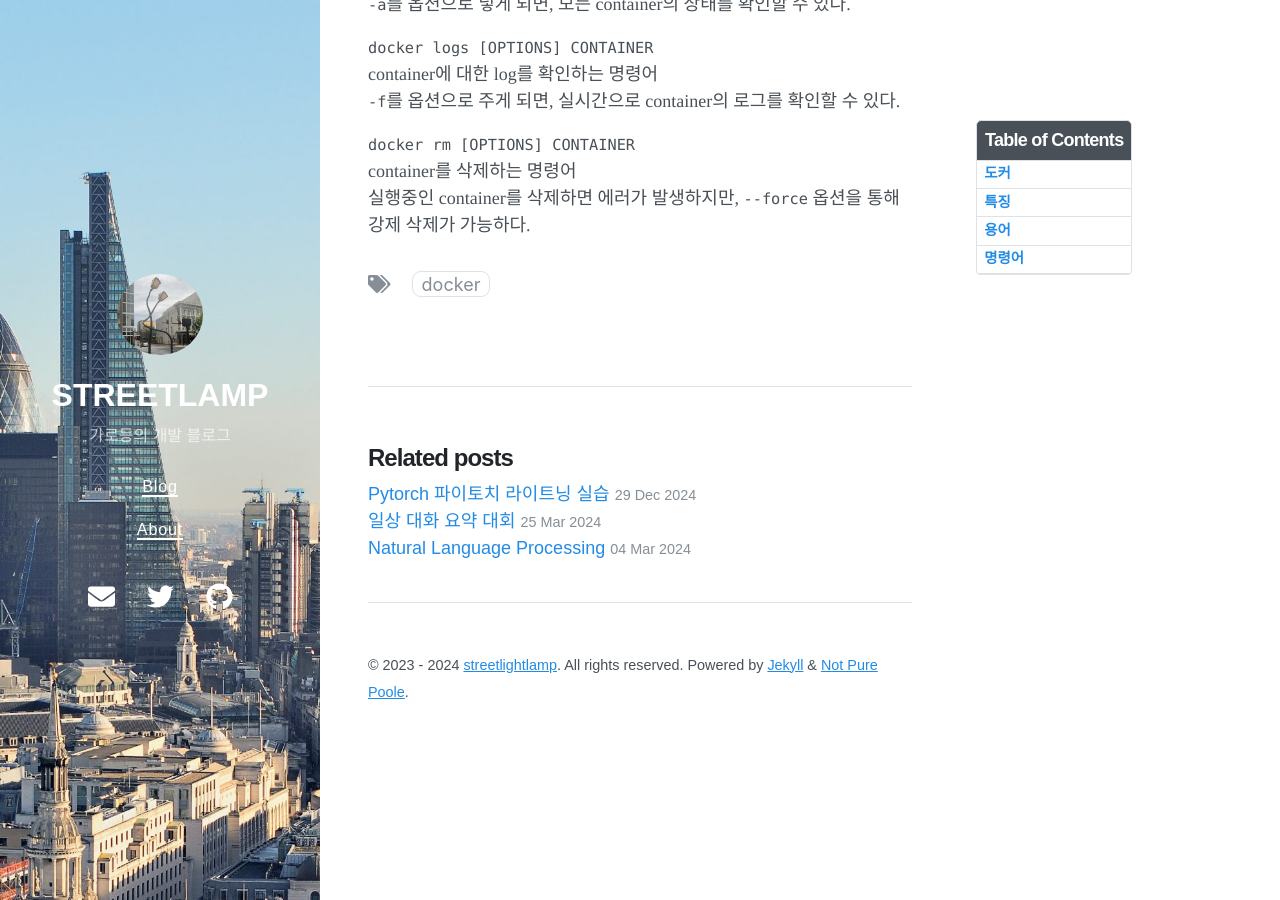
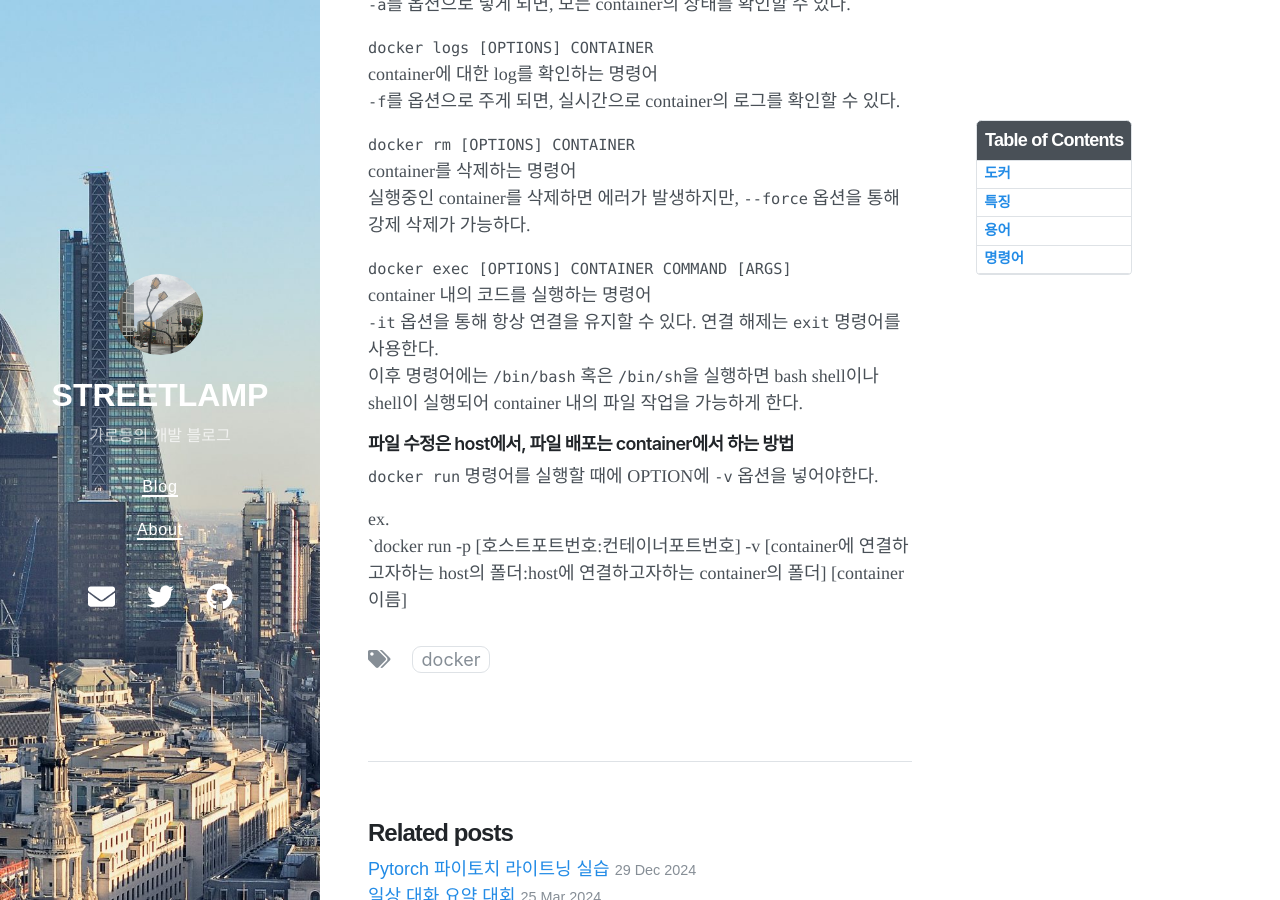
Before and after one commit to streetlamplee/streetlamplee.github.io, a Jekyll site: the page built from _posts/2024-04-23-Docker.md, in a window 1280 px wide and 900 px high, scrolled down 1213 px. Built offline with Jekyll 4.4.1, drawn with Linux system fonts in a browser that asks for light colours; nearby versions of some CDN libraries; some of the changed text lies outside the part shown.

Commit message:
doc: upload new

```diff
--- a/_posts/2024-04-23-Docker.md
+++ b/_posts/2024-04-23-Docker.md
@@ -50,3 +50,15 @@ container에 대한 log를 확인하는 명령어<br>
 `docker rm [OPTIONS] CONTAINER`<br>
 container를 삭제하는 명령어<br>
 실행중인 container를 삭제하면 에러가 발생하지만, `--force` 옵션을 통해 강제 삭제가 가능하다.
+
+`docker exec [OPTIONS] CONTAINER COMMAND [ARGS]`<br>
+container 내의 코드를 실행하는 명령어<br>
+`-it` 옵션을 통해 항상 연결을 유지할 수 있다. 연결 해제는 `exit` 명령어를 사용한다.<br>
+이후 명령어에는 `/bin/bash` 혹은 `/bin/sh`을 실행하면 bash shell이나 shell이 실행되어 container 내의 파일 작업을 가능하게 한다.
+
+#### 파일 수정은 host에서, 파일 배포는 container에서 하는 방법
+
+`docker run` 명령어를 실행할 때에 OPTION에 `-v` 옵션을 넣어야한다.
+
+ex.<br>
+`docker run -p [호스트포트번호:컨테이너포트번호] -v [container에 연결하고자하는 host의 폴더:host에 연결하고자하는 container의 폴더] [container 이름]
```
Also changed, not shown: other parts of _posts/2024-04-23-Docker.md (+1 -1 lines).
